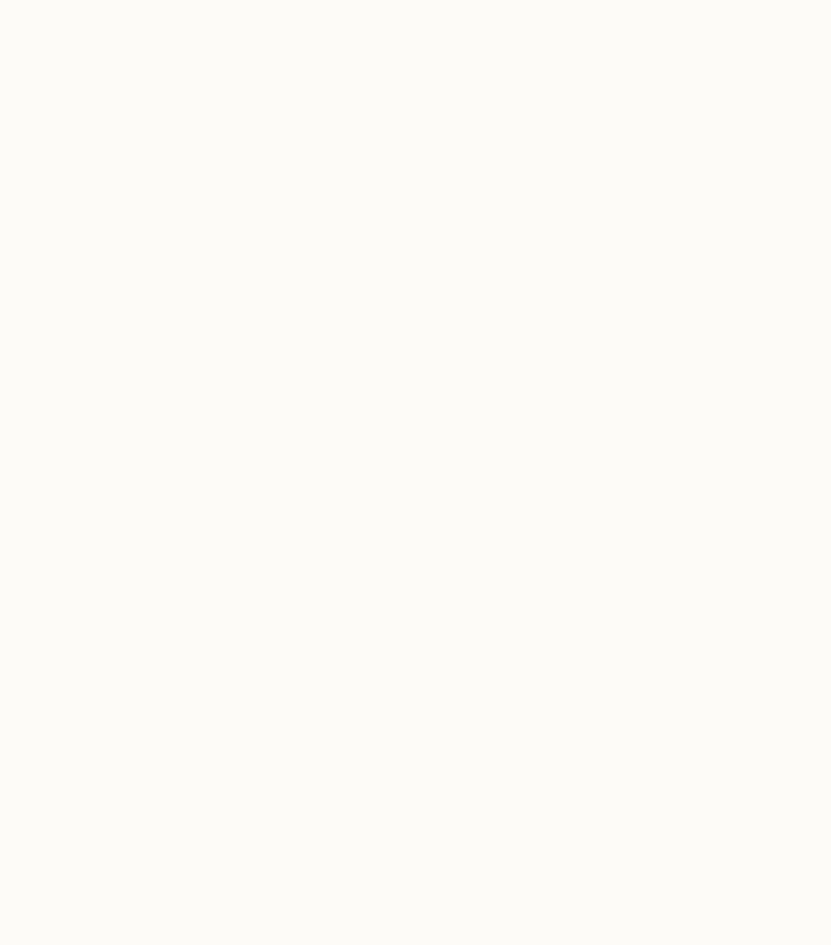
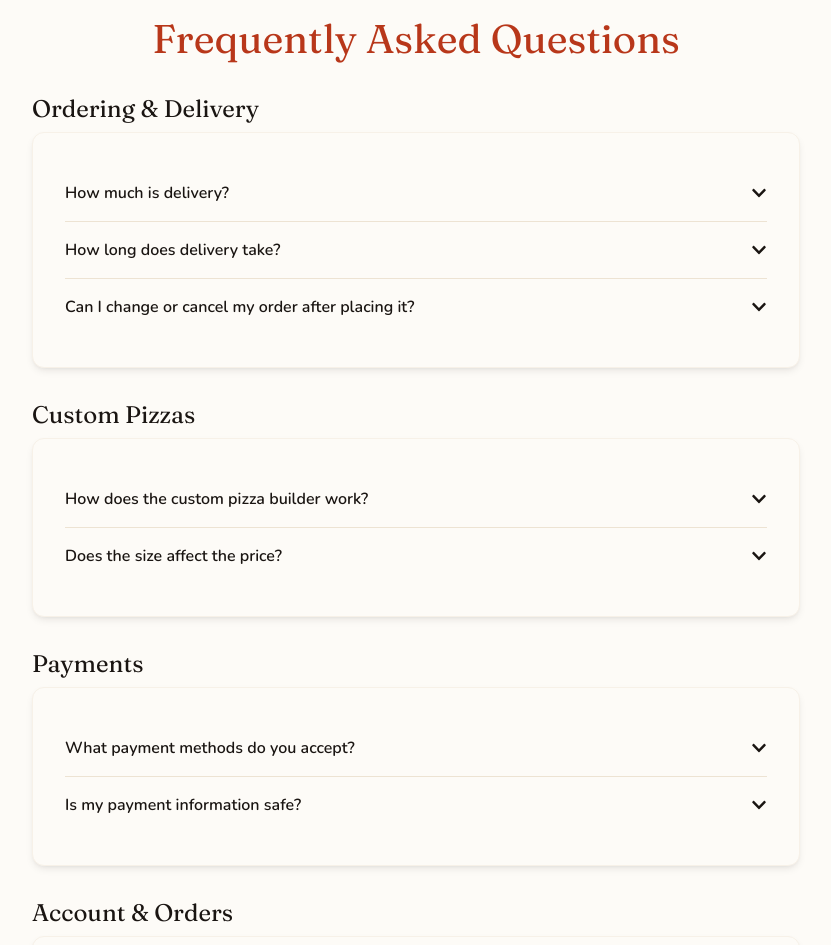
Before and after one commit to itxSaaad/pizza-palette-app-mern-OIBSIP-task-1, a React (Vite) app in the folder client/: page /faq in a window 1280 px wide. Before the commit this address had no page. Shown: the part 160-1105 px from the top of the page, without its empty margins (224-1055 px from the left). Before the commit the page ends 800 px from the top, so only its background shows below. Built offline with nearby package versions, Linux system fonts and the light colour scheme.

Commit message:
feat: add FAQ page with accordion Q&A

```diff
--- /dev/null
+++ b/client/src/components/ui/Accordion.jsx
@@ -0,0 +1,37 @@
+import { useState } from 'react';
+import PropTypes from 'prop-types';
+import { FaChevronDown } from 'react-icons/fa';
+
+function Accordion({ title, children, defaultOpen = false }) {
+  const [isOpen, setIsOpen] = useState(defaultOpen);
+
+  return (
+    <div className="border-b border-neutral-200 last:border-b-0">
+      <button
+        type="button"
+        onClick={() => setIsOpen(!isOpen)}
+        aria-expanded={isOpen}
+        className="w-full flex items-center justify-between py-4 text-left font-semibold text-neutral-900 hover:text-primary-600 transition-colors duration-150 min-h-[44px]"
+      >
+        <span>{title}</span>
+        <FaChevronDown
+          className={`flex-shrink-0 ml-4 transition-transform duration-200 ${
+            isOpen ? 'rotate-180' : ''
+          }`}
+          aria-hidden="true"
+        />
+      </button>
+      {isOpen && (
+        <div className="pb-4 text-neutral-700 leading-relaxed">{children}</div>
+      )}
+    </div>
+  );
+}
+
+Accordion.propTypes = {
+  title: PropTypes.string.isRequired,
+  children: PropTypes.node.isRequired,
+  defaultOpen: PropTypes.bool,
+};
+
+export default Accordion;
--- a/client/src/main.jsx
+++ b/client/src/main.jsx
@@ -15,6 +15,7 @@ import UserRoute from './components/route/UserRoute.jsx';
 
 // Import Screens
 import AboutScreen from './screens/AboutScreen.jsx';
+import FAQScreen from './screens/FAQScreen.jsx';
 import AdminDashboardScreen from './screens/Admin/AdminDashboardScreen.jsx';
 import AdminLoginScreen from './screens/Admin/AdminLoginScreen.jsx';
 import AdminRegisterScreen from './screens/Admin/AdminRegisterScreen.jsx';
@@ -136,6 +137,10 @@ const router = createBrowserRouter([
         path: '/about',
         element: <AboutScreen />,
       },
+      {
+        path: '/faq',
+        element: <FAQScreen />,
+      },
     ],
   },
 ]);
--- /dev/null
+++ b/client/src/screens/FAQScreen.jsx
@@ -0,0 +1,94 @@
+import Card from '../components/ui/Card';
+import Accordion from '../components/ui/Accordion';
+
+const FAQ_CATEGORIES = [
+  {
+    category: 'Ordering & Delivery',
+    questions: [
+      {
+        q: 'How much is delivery?',
+        a: "Delivery is a flat $10, or free on orders over $100. We'll show you the exact total, including tax, before you check out.",
+      },
+      {
+        q: 'How long does delivery take?',
+        a: "Every pizza is made fresh when you order, so timing depends on how busy our kitchen is. You'll be able to track your order status from your account once it's placed.",
+      },
+      {
+        q: 'Can I change or cancel my order after placing it?',
+        a: 'Once an order is placed our kitchen starts on it right away, so we can’t guarantee changes. If something’s wrong, reach out to us at contact@pizzapalette.com as soon as you can.',
+      },
+    ],
+  },
+  {
+    category: 'Custom Pizzas',
+    questions: [
+      {
+        q: 'How does the custom pizza builder work?',
+        a: "Pick a base, sauce, cheese, and any toppings you like, choose a size, and we'll calculate the price as you go — the same way you'd build one at the counter.",
+      },
+      {
+        q: 'Does the size affect the price?',
+        a: 'Yes. Larger sizes cost more since they use more ingredients — the price updates automatically as you pick a size in the builder.',
+      },
+    ],
+  },
+  {
+    category: 'Payments',
+    questions: [
+      {
+        q: 'What payment methods do you accept?',
+        a: 'We accept card payments through Stripe, or cash on delivery (COD) if you’d rather pay when your order arrives.',
+      },
+      {
+        q: 'Is my payment information safe?',
+        a: 'Card payments are processed securely by Stripe — we never see or store your full card details.',
+      },
+    ],
+  },
+  {
+    category: 'Account & Orders',
+    questions: [
+      {
+        q: 'Do I need an account to order?',
+        a: "Yes, you'll need to create an account so we can keep track of your order and delivery details.",
+      },
+      {
+        q: 'Where can I see my past orders?',
+        a: "Head to “My Orders” from your account menu to see everything you've ordered and its current status.",
+      },
+      {
+        q: 'I forgot my password — what do I do?',
+        a: 'Use the "Forgot Password" link on the login page and we’ll email you a reset code.',
+      },
+    ],
+  },
+];
+
+function FAQScreen() {
+  return (
+    <section className="min-h-screen flex flex-col items-center pt-24 pb-16 px-6 sm:px-16 bg-neutral-50">
+      <h1 className="font-display text-h1 text-primary-600 mb-8 text-center">
+        Frequently Asked Questions
+      </h1>
+
+      <div className="w-full max-w-3xl space-y-8">
+        {FAQ_CATEGORIES.map((group) => (
+          <div key={group.category}>
+            <h2 className="font-display text-h3 text-neutral-900 mb-2">
+              {group.category}
+            </h2>
+            <Card padding="lg">
+              {group.questions.map((item) => (
+                <Accordion key={item.q} title={item.q}>
+                  {item.a}
+                </Accordion>
+              ))}
+            </Card>
+          </div>
+        ))}
+      </div>
+    </section>
+  );
+}
+
+export default FAQScreen;
```
